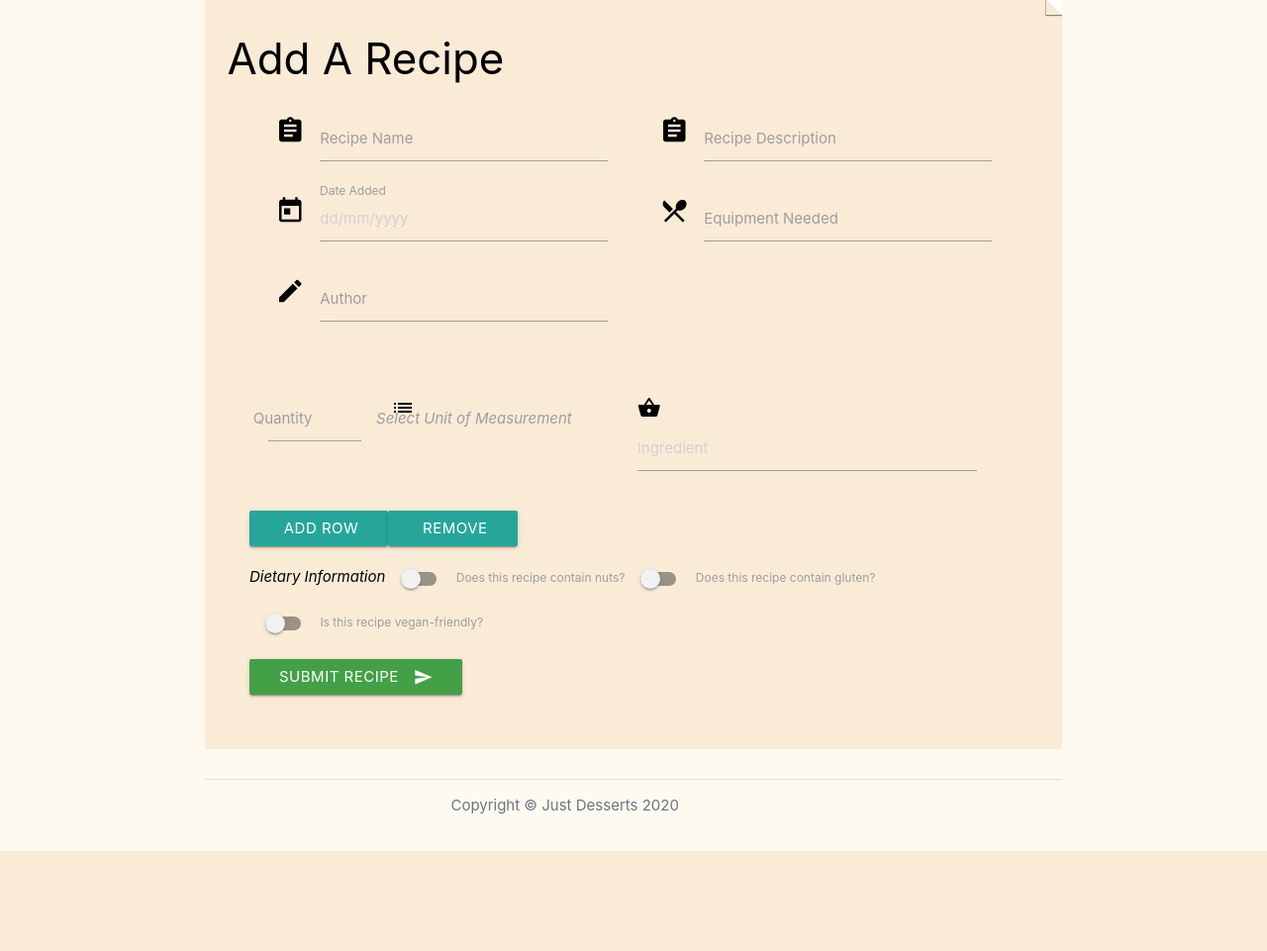
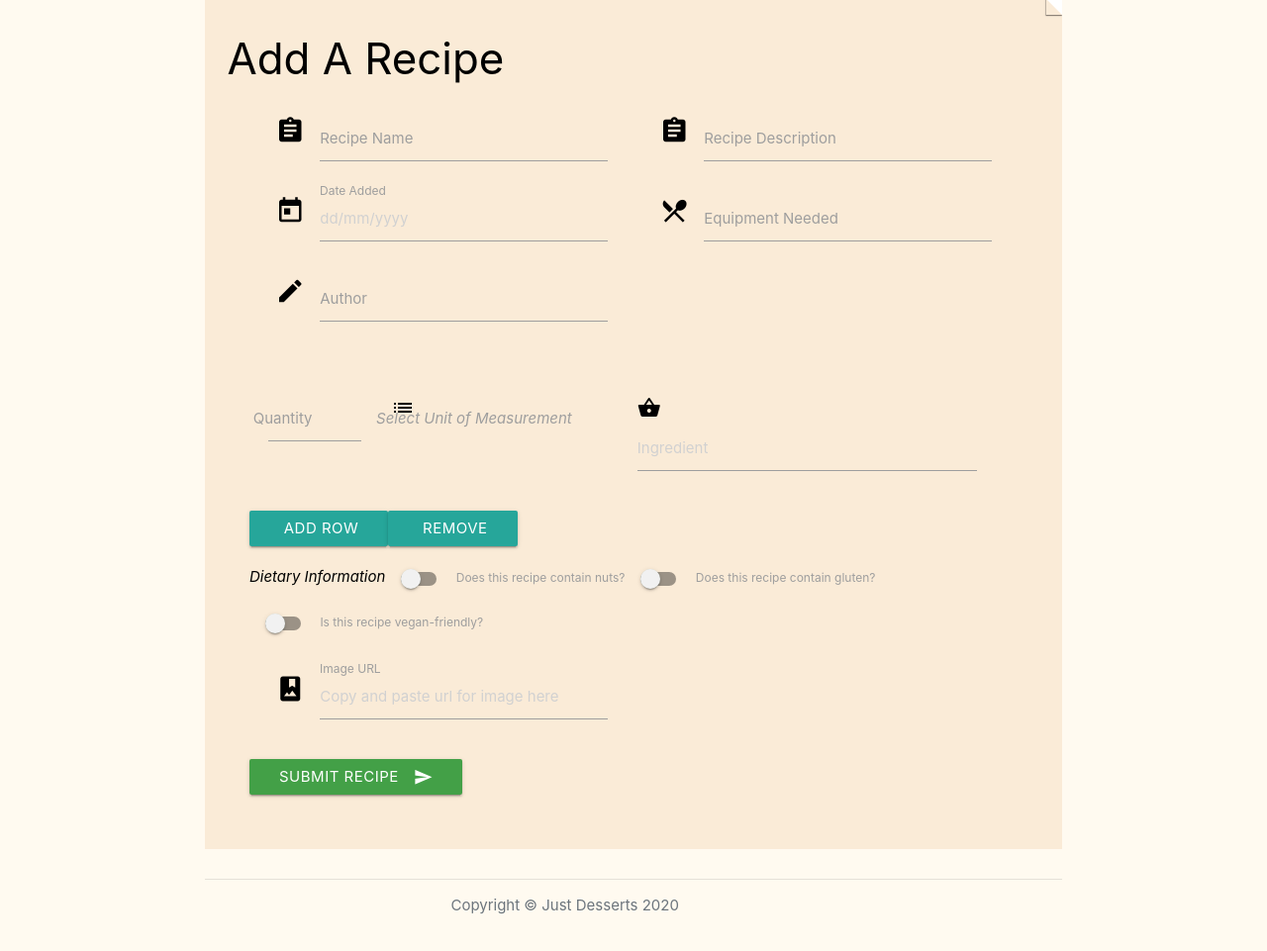
Before and after one commit to pmadden90/milestone-project-3-ci, a Flask app: page /add_recipe in a window 1280 px wide. Shown: the part 87-1048 px from the top of the page at 99% size. Before the commit the page ends 947 px from the top, so only its background shows below. Run offline with Flask 2, Linux system fonts and the light colour scheme; data that the repository does not hold is empty; some libraries are stand-ins or nearby versions; some web fonts are replaced.

Commit message:
Added image url input for submission of recipes

```diff
--- a/templates/addrecipe.html
+++ b/templates/addrecipe.html
@@ -64,7 +64,7 @@
 
 					<div class="add-ingredient row col-xs-12 col-md-12">
 						<div class="input-field col-xs-12 col-md-2">
-							<input id="quantity-ingredient" name="quantity-ingredient" type="text" class="quantity-ingredient validate" autocomplete="off" minlength="1" required>
+							<input id="quantity_ingredient" name="quantity_ingredient" type="text" class="quantity-ingredient validate" autocomplete="off" minlength="1" required>
 							<label for="icon_prefix">Quantity</label>
 						</div>
 						<!--Unit of Measurement-->
@@ -87,19 +87,7 @@
 							<i class="material-icons">shopping_basket</i>
 							<input id="ingredient validate" autocomplete="off" minlength="3" maxlength="60" placeholder="Ingredient" required>
                         </div>
-                        <!--Unit of Measurements Options
-						<div class="row">
-						    <div class="input-field col s12">
-							<i class="material-icons prefix">poll</i>
-							<select id="uom" name="unit_of_measurement">
-                                <option value="" disabled selected>Choose your unit of measurement</option>
-                                {% for uom in units_of_measurement %}
-                                <option value="{{uom.uom_name}}">{{uom.uom_name}}</option>
-                                {% endfor %}
-                            </select>
-							<label>Unit of Measurement</label>
-						    </div>
-					    </div>-->
+
 					</div>
 					<!--Add Another Line-->
 					<button type="button" class="add-another btn">
@@ -138,6 +126,15 @@
                         </label>
 					</div>
 				</div>
+                <div class="row">
+                    <div class="col-xs-12 col-md-6">
+						<div class="input-field col s12 m12">
+							<i class="material-icons prefix">photo_album</i>
+							<input id="img_url" name="img_url" type="text" placeholder="Copy and paste url for image here">
+							<label for="icon_prefix">Image URL</label>
+						</div>
+					</div>
+                </div>
 				<div class="row">
 					<button class="btn waves-effect waves-light green darken-1" type="submit" name="action">Submit Recipe
                         <i class="material-icons right">send</i>
```
Also changed, not shown: templates/recipes.html (+6 -3 lines).
